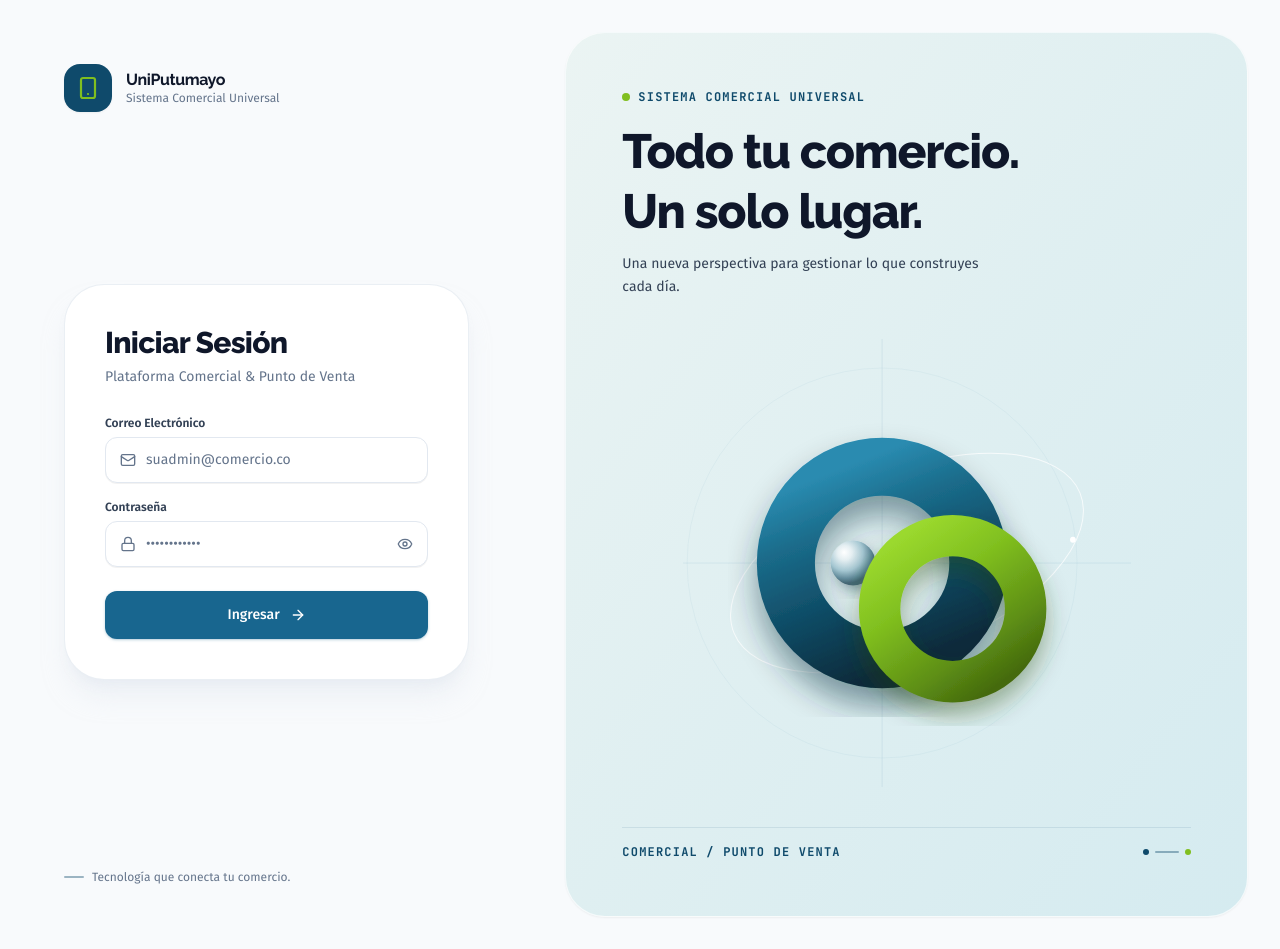
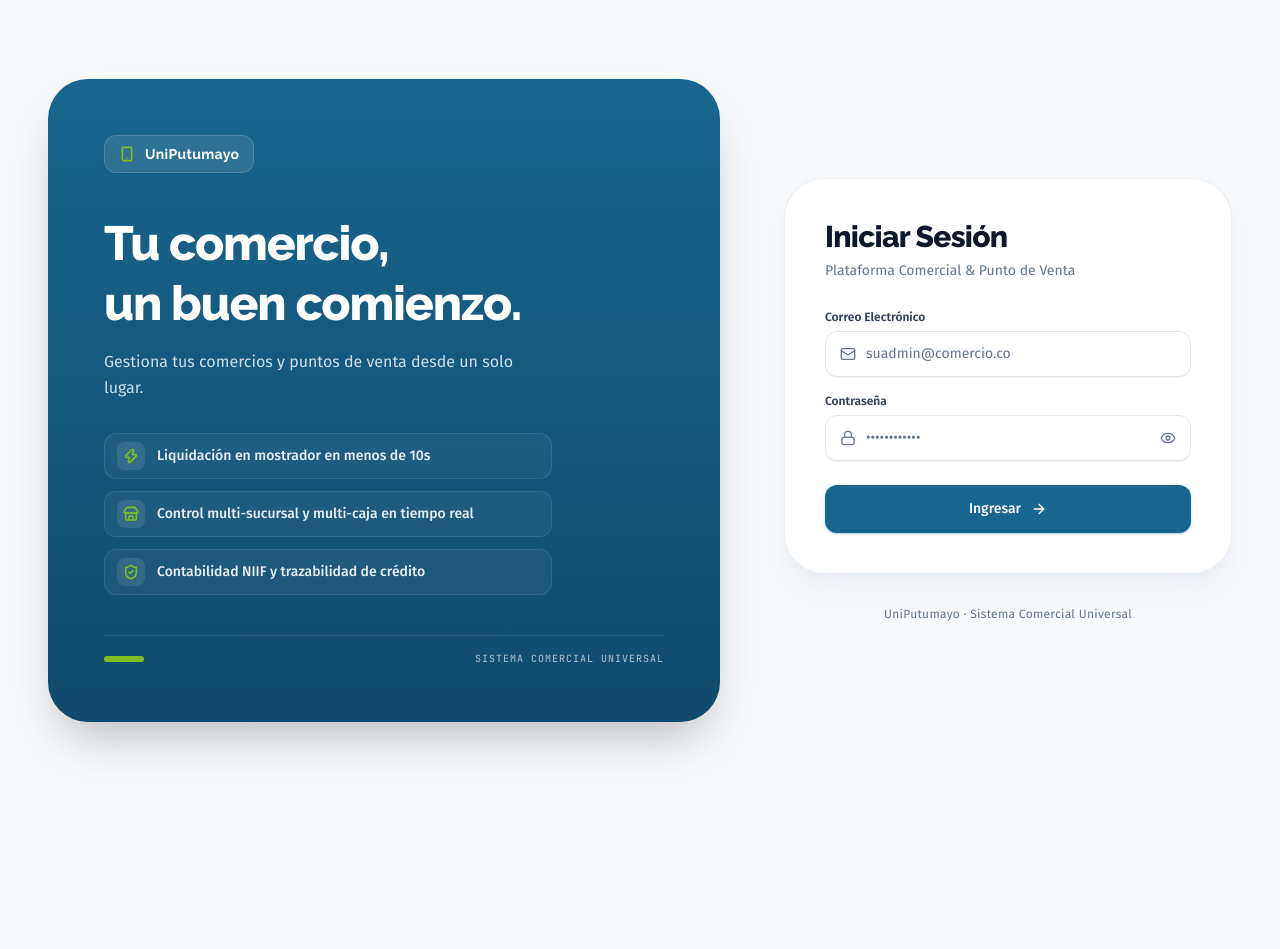
Before and after one commit to Neid-09/web-saas, a Next.js app: page /login in a window 1280 px wide. After the commit the page ends 800 px from the top, so only its background shows below. Built offline with nearby package versions, Linux system fonts and the light colour scheme; no server answers.

Commit message:
refactor(auth): redisenar hero con paleta institucional y distribucion responsiva

```diff
--- a/src/modules/auth/ui/components/login-brand-header.tsx
+++ /dev/null
@@ -1,20 +0,0 @@
-import React from 'react';
-import { Smartphone } from 'lucide-react';
-
-export function LoginBrandHeader() {
-  return (
-    <header className="flex items-center gap-3.5">
-      <div className="w-12 h-12 rounded-2xl bg-brand-primary-dark flex items-center justify-center shadow-xs">
-        <Smartphone className="w-6 h-6 text-brand-secondary" strokeWidth={2.2} />
-      </div>
-      <div>
-        <h1 className="text-base font-bold text-text-primary font-heading leading-tight tracking-tight">
-          UniPutumayo
-        </h1>
-        <p className="text-xs text-text-muted font-body">
-          Sistema Comercial Universal
-        </p>
-      </div>
-    </header>
-  );
-}
--- a/src/modules/auth/ui/components/login-hero-card.tsx
+++ b/src/modules/auth/ui/components/login-hero-card.tsx
@@ -1,224 +1,87 @@
 import React from 'react';
+import { Smartphone, Zap, Store, ShieldCheck } from 'lucide-react';
 
 /**
- * Tarjeta lateral de bienvenida (Hero) que muestra la identidad visual
- * y la composición gráfica 3D institucional con anillos entrelazados y esfera perlada.
+ * Tarjeta de bienvenida (Hero) institucional.
+ * Diseñada para adaptarse de forma fluida a cualquier dispositivo:
+ * - Móviles / Tablets: Se presenta como bloque de bienvenida superior sin recortes.
+ * - Escritorio / POS: Se estira como columna lateral izquierda de alto impacto.
+ *
+ * Reglas de diseño aplicadas:
+ * - Cero clases arbitrarias de altura fija (cero corchetes).
+ * - Eje cromático dominante: Azul primario institucional (≥60% de presencia).
+ * - Acentos: Verde institucional (#80BF1F) y blanco puro (WCAG AAA).
  */
 export function LoginHeroCard() {
+  const features = [
+    {
+      title: 'Liquidación en mostrador en menos de 10s',
+      icon: Zap,
+    },
+    {
+      title: 'Control multi-sucursal y multi-caja en tiempo real',
+      icon: Store,
+    },
+    {
+      title: 'Contabilidad NIIF y trazabilidad de crédito',
+      icon: ShieldCheck,
+    },
+  ];
+
   return (
-    <div className="w-full lg:w-1/2 xl:w-7/12 p-4 sm:p-6 lg:p-8 flex">
-      <div className="w-full rounded-card-sm sm:rounded-card bg-linear-to-br from-hero-from via-hero-via to-hero-to p-8 sm:p-12 lg:p-14 flex flex-col justify-between relative overflow-hidden border border-surface/70 shadow-xs">
-        {/* Cabecera del Hero */}
-        <div className="relative z-10">
-          <div className="flex items-center gap-2 mb-4">
-            <span className="w-2 h-2 rounded-full bg-brand-secondary" />
-            <span className="text-2xs sm:text-xs font-bold tracking-widest text-brand-primary-dark uppercase font-mono">
-              Sistema Comercial Universal
-            </span>
-          </div>
+    <aside className="w-full flex flex-col justify-between rounded-card-sm sm:rounded-card bg-brand-primary bg-linear-to-b from-brand-primary to-brand-primary-dark p-6 sm:p-8 lg:p-12 xl:p-14 relative overflow-hidden shadow-2xl self-stretch">
+      {/* ── CABECERA DEL HERO: BADGE INSTITUCIONAL UNIPUTUMAYO ── */}
+      <div className="relative z-10 flex items-center justify-between">
+        <div className="inline-flex items-center gap-2.5 px-3.5 py-2 rounded-xl bg-white/10 backdrop-blur-md border border-white/15 shadow-xs">
+          <Smartphone className="w-4 h-4 text-brand-secondary shrink-0" strokeWidth={2.5} />
+          <span className="text-xs sm:text-sm font-bold text-white tracking-wide font-heading">
+            UniPutumayo
+          </span>
+        </div>
+      </div>
 
-          <h2 className="text-3xl sm:text-4xl xl:text-5xl font-extrabold text-text-primary font-heading leading-tight tracking-tight">
-            Todo tu comercio.
+      {/* ── MENSAJE PRINCIPAL DESTILADO (RESPONSIVO EN MÓVIL Y DESKTOP) ── */}
+      <div className="relative z-10 my-auto py-6 sm:py-8 lg:py-10">
+        <div className="max-w-md">
+          <h2 className="text-2xl sm:text-3xl lg:text-4xl xl:text-5xl font-extrabold text-white font-heading leading-tight tracking-tight">
+            Tu comercio,
             <br />
-            Un solo lugar.
+            un buen comienzo.
           </h2>
 
-          <p className="text-xs sm:text-sm text-text-secondary font-body max-w-sm mt-3 leading-relaxed">
-            Una nueva perspectiva para gestionar lo que construyes cada día.
+          <p className="text-xs sm:text-sm lg:text-base text-white/80 font-body mt-3 lg:mt-4 leading-relaxed">
+            Gestiona tus comercios y puntos de venta desde un solo lugar.
           </p>
         </div>
 
-        {/* Centro: Composición Gráfica 3D (Anillos Entrelazados + Esfera Perlada) */}
-        <div className="relative z-10 my-6 sm:my-10 flex items-center justify-center">
-          <div className="relative w-72 sm:w-80 md:w-96 lg:w-full max-w-md aspect-square flex items-center justify-center">
-            <svg
-              viewBox="0 0 540 540"
-              className="w-full h-full"
-              fill="none"
-              xmlns="http://www.w3.org/2000/svg"
-              aria-hidden="true"
-            >
-              <defs>
-                {/* Gradiente del Anillo Azul/Teal Oscuro */}
-                <linearGradient
-                  id="petrolRingGrad"
-                  x1="30%"
-                  y1="0%"
-                  x2="70%"
-                  y2="100%"
-                >
-                  <stop offset="0%" stopColor="#2A8BB0" />
-                  <stop offset="25%" stopColor="#1B6D8C" />
-                  <stop offset="65%" stopColor="#0E4861" />
-                  <stop offset="100%" stopColor="#082A3A" />
-                </linearGradient>
-
-                {/* Sombra del Anillo Azul */}
-                <filter id="petrolShadow" x="-30%" y="-30%" width="160%" height="160%">
-                  <feDropShadow
-                    dx="0"
-                    dy="22"
-                    stdDeviation="18"
-                    floodColor="#062D3E"
-                    floodOpacity="0.45"
-                  />
-                </filter>
-
-                {/* Gradiente 3D de la Esfera Perlada */}
-                <radialGradient
-                  id="pearlSphereGrad"
-                  cx="35%"
-                  cy="30%"
-                  r="65%"
-                  fx="30%"
-                  fy="26%"
-                >
-                  <stop offset="0%" stopColor="#FFFFFF" />
-                  <stop offset="25%" stopColor="#E5EFF2" />
-                  <stop offset="60%" stopColor="#A5C7D2" />
-                  <stop offset="85%" stopColor="#638C9C" />
-                  <stop offset="100%" stopColor="#456775" />
-                </radialGradient>
-
-                {/* Sombra de la Esfera Perlada */}
-                <filter id="pearlBlur" x="-50%" y="-50%" width="200%" height="200%">
-                  <feGaussianBlur stdDeviation="8" />
-                </filter>
-                <filter
-                  id="pearlDropShadow"
-                  x="-30%"
-                  y="-30%"
-                  width="160%"
-                  height="160%"
-                >
-                  <feDropShadow
-                    dx="4"
-                    dy="8"
-                    stdDeviation="8"
-                    floodColor="#072938"
-                    floodOpacity="0.3"
-                  />
-                </filter>
-
-                {/* Gradiente del Anillo Verde Institucional */}
-                <linearGradient id="greenRingGrad" x1="15%" y1="0%" x2="85%" y2="100%">
-                  <stop offset="0%" stopColor="#9BD92E" />
-                  <stop offset="35%" stopColor="#80BF1F" />
-                  <stop offset="75%" stopColor="#5E8F15" />
-                  <stop offset="100%" stopColor="#446A0D" />
-                </linearGradient>
-
-                {/* Sombra del Anillo Verde */}
-                <filter id="greenShadow" x="-30%" y="-30%" width="160%" height="160%">
-                  <feDropShadow
-                    dx="0"
-                    dy="16"
-                    stdDeviation="14"
-                    floodColor="#274606"
-                    floodOpacity="0.38"
-                  />
-                </filter>
-              </defs>
-
-              {/* 1. Líneas Guía de Arquitectura / Blueprint */}
-              <line
-                x1="0"
-                y1="270"
-                x2="540"
-                y2="270"
-                stroke="#18668F"
-                strokeOpacity="0.10"
-                strokeWidth="1"
-              />
-              <line
-                x1="240"
-                y1="0"
-                x2="240"
-                y2="540"
-                stroke="#18668F"
-                strokeOpacity="0.10"
-                strokeWidth="1"
-              />
-              <circle
-                cx="240"
-                cy="270"
-                r="235"
-                stroke="#18668F"
-                strokeOpacity="0.06"
-                strokeWidth="1"
-                fill="none"
-              />
-
-              {/* 2. Órbita Elíptica y Satélite Blanco */}
-              <ellipse
-                cx="270"
-                cy="270"
-                rx="225"
-                ry="110"
-                stroke="rgba(255, 255, 255, 0.75)"
-                strokeWidth="1.2"
-                fill="none"
-                transform="rotate(-22 270 270)"
-              />
-              <circle cx="470" cy="242" r="3.5" fill="#FFFFFF" />
-
-              {/* 3. Anillo Azul/Teal Principal */}
-              <circle
-                cx="240"
-                cy="270"
-                r="116"
-                stroke="url(#petrolRingGrad)"
-                strokeWidth="70"
-                fill="none"
-                filter="url(#petrolShadow)"
-              />
-
-              {/* 4. Esfera Perlada 3D */}
-              <ellipse
-                cx="218"
-                cy="284"
-                rx="24"
-                ry="14"
-                fill="#06222F"
-                opacity="0.25"
-                filter="url(#pearlBlur)"
-              />
-              <circle
-                cx="205"
-                cy="270"
-                r="27"
-                fill="url(#pearlSphereGrad)"
-                filter="url(#pearlDropShadow)"
-              />
-
-              {/* 5. Anillo Verde Institucional Superpuesto en Primer Plano */}
-              <circle
-                cx="325"
-                cy="325"
-                r="88"
-                stroke="url(#greenRingGrad)"
-                strokeWidth="50"
-                fill="none"
-                filter="url(#greenShadow)"
-              />
-            </svg>
-          </div>
-        </div>
-
-        {/* Pie de la Tarjeta Hero */}
-        <div className="relative z-10 flex items-center justify-between pt-4 border-t border-brand-primary-dark/10">
-          <span className="text-2xs sm:text-xs font-bold tracking-widest text-brand-primary-dark uppercase font-mono">
-            Comercial / Punto de Venta
-          </span>
-
-          {/* Widget indicador inferior derecho */}
-          <div className="flex items-center gap-1.5" aria-hidden="true">
-            <span className="w-1.5 h-1.5 rounded-full bg-brand-primary-dark" />
-            <span className="w-6 h-0.5 bg-brand-primary-dark/40 rounded-full" />
-            <span className="w-1.5 h-1.5 rounded-full bg-brand-secondary" />
-          </div>
+        {/* ── 3 PUNTOS CLAVE DE ESCANEO RÁPIDO ── */}
+        <div className="mt-6 sm:mt-8 space-y-3 max-w-md">
+          {features.map((feature, idx) => {
+            const Icon = feature.icon;
+            return (
+              <div
+                key={idx}
+                className="flex items-center gap-3 py-2 px-3 rounded-xl bg-white/5 border border-white/10 backdrop-blur-xs text-white/90"
+              >
+                <div className="w-6 h-6 sm:w-7 sm:h-7 rounded-lg bg-white/10 flex items-center justify-center shrink-0 text-brand-secondary">
+                  <Icon className="w-3.5 h-3.5 sm:w-4 sm:h-4 text-brand-secondary" strokeWidth={2.4} />
+                </div>
+                <span className="text-xs sm:text-sm font-medium font-body tracking-normal">
+                  {feature.title}
+                </span>
+              </div>
+            );
+          })}
         </div>
       </div>
-    </div>
+
+      {/* ── PIE DEL HERO: INDICADOR DE IDENTIDAD Y LÍNEA DE ANCLAJE ── */}
+      <div className="relative z-10 pt-4 flex items-center justify-between border-t border-white/10">
+        <div className="w-10 h-1.5 bg-brand-secondary rounded-full" />
+        <span className="text-2xs font-mono tracking-widest text-white/60 uppercase">
+          Sistema Comercial Universal
+        </span>
+      </div>
+    </aside>
   );
 }
--- a/src/modules/auth/ui/components/login-view.tsx
+++ b/src/modules/auth/ui/components/login-view.tsx
@@ -1,47 +1,69 @@
 "use client";
 
 import React from "react";
-import { LoginBrandHeader } from "./login-brand-header";
+import { Smartphone } from "lucide-react";
 import { LoginForm } from "./login-form";
 import { LoginHeroCard } from "./login-hero-card";
 
 /**
  * Vista orquestadora principal para la pantalla de inicio de sesión.
  * Pertenece a la capa `ui/components/`.
+ *
+ * Ergonomía y distribución responsiva por dispositivo:
+ * - Móviles / Tablets (< 1024px): Se oculta el panel lateral extenso ('hidden lg:flex')
+ *   para evitar scroll vertical y permitir al usuario interactuar de inmediato con el formulario,
+ *   acompañado de una cabecera institucional compacta.
+ * - Pantallas Grandes / POS (≥ 1024px): Distribución dual simétrica (Hero lateral 58% + Login flotante 42%).
+ * - Cero clases arbitrarias de píxeles fijos.
  */
 export function LoginView() {
   return (
-		<div className="min-h-screen w-full flex flex-col lg:flex-row bg-canvas">
-			{/* ── COLUMNA IZQUIERDA: FORMULARIO DE ACCESO ── */}
-			<div className="w-full lg:w-1/2 xl:w-5/12 flex flex-col justify-between p-8 sm:p-12 lg:p-14 xl:p-16">
-				<LoginBrandHeader />
+    <main className="min-h-screen w-full bg-canvas flex items-center justify-center p-4 sm:p-6 lg:p-8 xl:p-12 overflow-x-hidden">
+      <div className="w-full max-w-7xl mx-auto flex flex-col lg:flex-row items-center justify-center gap-8 lg:gap-12 xl:gap-16 my-auto">
+        {/* ── COLUMNA IZQUIERDA: TARJETA HERO INSTITUCIONAL (SOLO DESKTOP / POS ≥ 1024px) ── */}
+        <div className="hidden lg:flex lg:w-7/12 self-stretch">
+          <LoginHeroCard />
+        </div>
+
+        {/* ── COLUMNA DERECHA: FORMULARIO DE ACCESO Y CABECERA MÓVIL ── */}
+        <div className="w-full sm:max-w-md lg:w-5/12 flex flex-col items-center justify-center py-2 sm:py-4">
+          {/* Cabecera institucional compacta exclusiva para móviles (< 1024px) */}
+          <header className="flex lg:hidden items-center justify-center gap-3 mb-6">
+            <div className="w-10 h-10 rounded-xl bg-brand-primary flex items-center justify-center shadow-xs">
+              <Smartphone className="w-5 h-5 text-brand-secondary" strokeWidth={2.2} />
+            </div>
+            <div>
+              <h1 className="text-base font-bold text-text-primary font-heading leading-tight tracking-tight">
+                UniPutumayo
+              </h1>
+              <p className="text-2xs text-text-muted font-body">
+                Sistema Comercial Universal
+              </p>
+            </div>
+          </header>
 
           <React.Suspense
             fallback={
-						<div className="w-full max-w-sm mx-auto my-auto py-8 animate-pulse space-y-4">
-							<div className="h-4 w-28 bg-surface-secondary rounded" />
-							<div className="h-8 w-44 bg-surface-secondary rounded" />
-							<div className="h-4 w-56 bg-surface-secondary rounded mb-6" />
-							<div className="h-12 w-full bg-surface-secondary rounded-xl" />
-							<div className="h-12 w-full bg-surface-secondary rounded-xl" />
-							<div className="h-12 w-full bg-surface-secondary rounded-xl" />
+              <div className="w-full max-w-md mx-auto rounded-card-sm sm:rounded-card bg-surface p-8 sm:p-10 shadow-xl border border-border-default/60 animate-pulse space-y-4">
+                <div className="h-6 w-32 bg-border-default rounded-md" />
+                <div className="h-4 w-48 bg-border-default rounded-md mb-6" />
+                <div className="h-12 w-full bg-border-default rounded-xl" />
+                <div className="h-12 w-full bg-border-default rounded-xl" />
+                <div className="h-12 w-full bg-brand-primary/20 rounded-xl" />
               </div>
             }
           >
             <LoginForm />
           </React.Suspense>
 
-				{/* Pie de Página Inferior Izquierdo */}
-				<footer className="flex items-center gap-2 pt-4">
-					<span className="w-5 h-0.5 bg-brand-primary-dark/40 rounded-full" />
-					<span className="text-xs text-text-muted font-body">
-						Tecnología que conecta tu comercio.
-					</span>
+          {/* Pie de página institucional inferior */}
+          <footer className="mt-6 lg:mt-8 text-center">
+            <p className="text-2xs sm:text-xs text-text-muted font-body tracking-wide">
+              UniPutumayo · Sistema Comercial Universal
+            </p>
           </footer>
         </div>
-
-			{/* ── COLUMNA DERECHA: TARJETA HERO ILUSTRADA ── */}
-			<LoginHeroCard />
       </div>
+    </main>
   );
 }
```
Lines whose indentation alone changed are shown as unchanged.
